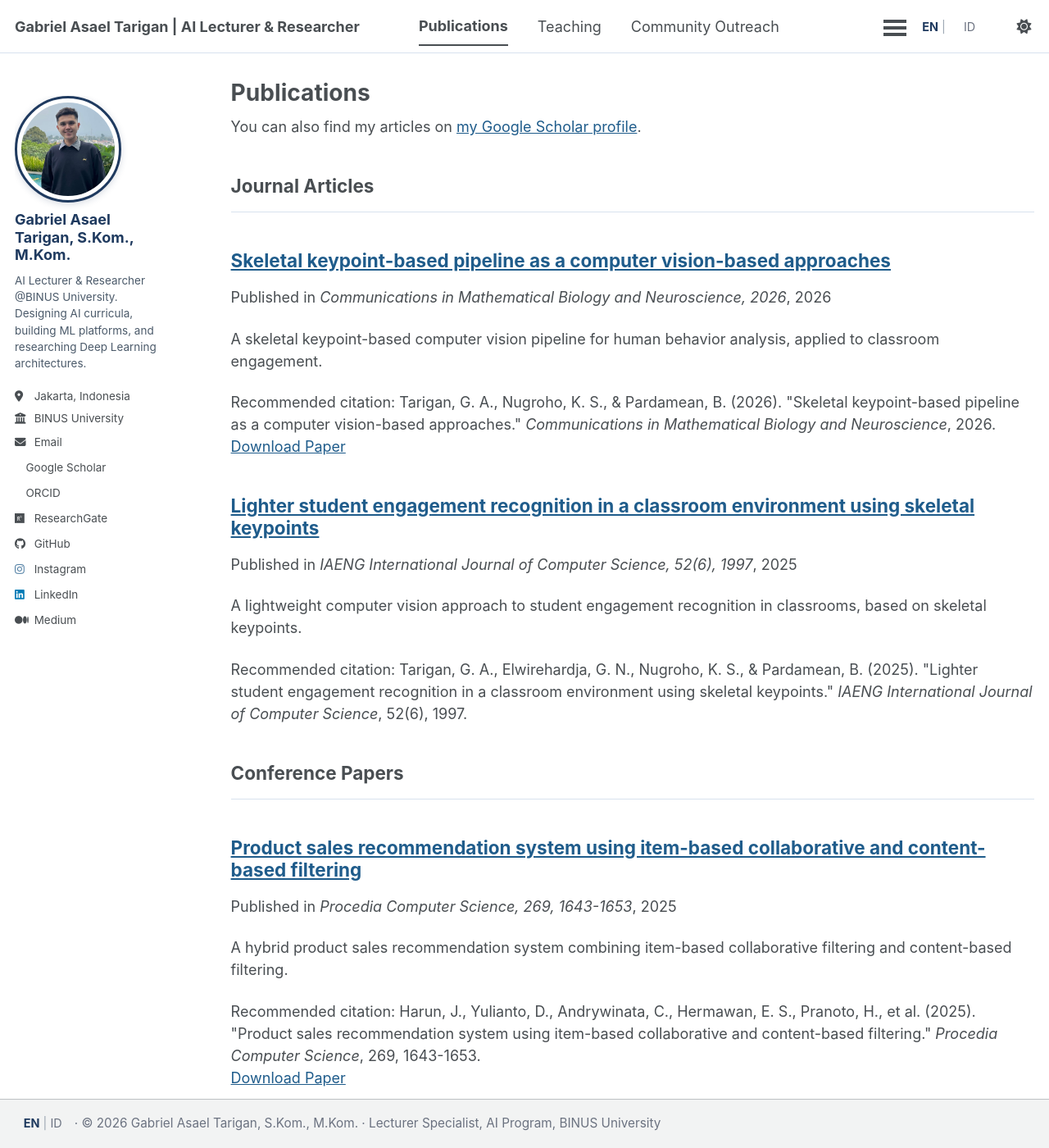
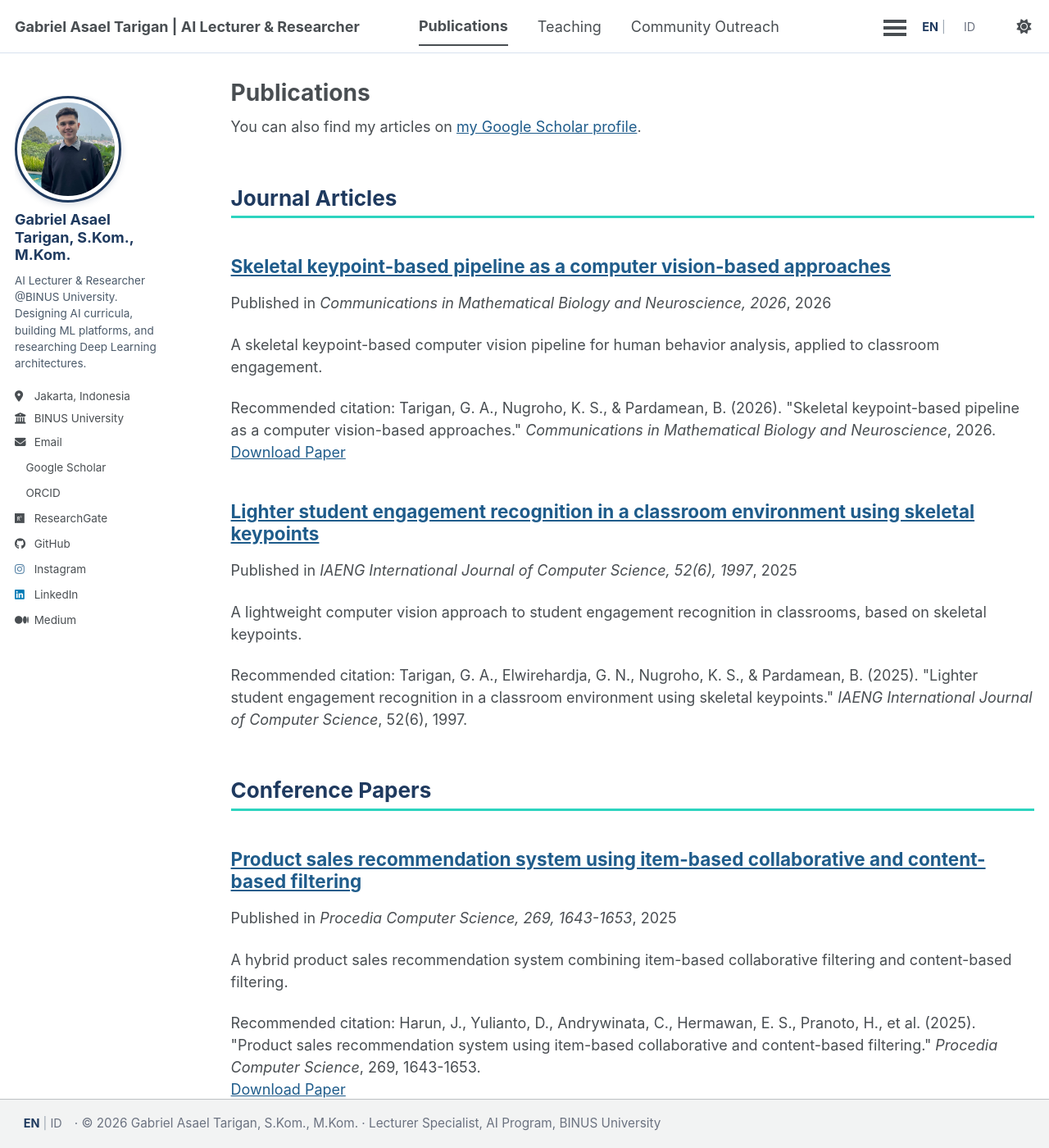
Before and after one commit to asaeltarigan/asaeltarigan.github.io, a Jekyll site: the page built from _pages/publications.html, in a window 1280 px wide and 1400 px high. Shown: the whole window at 82% size. Built offline with Jekyll 4.4.1, drawn with Linux system fonts in a browser that asks for light colours; a style sheet for code colours, icons or effects is not loaded.

Commit message:
Add cyan divider to publication category headings

```diff
--- a/_includes/head.html
+++ b/_includes/head.html
@@ -71,4 +71,4 @@
 
 <!-- For all browsers -->
 <link rel="stylesheet" href="{{ base_path }}/assets/css/main.css">
-<link rel="stylesheet" href="{{ base_path }}/assets/css/custom.css?v=19">
+<link rel="stylesheet" href="{{ base_path }}/assets/css/custom.css?v=20">
--- a/_pages/publications.html
+++ b/_pages/publications.html
@@ -20,7 +20,7 @@ author_profile: true
         {% continue %}
       {% endif %}
       {% unless title_shown %}
-        <h2>{{ category[1].title }}</h2><hr />
+        <h2 class="publication-section">{{ category[1].title }}</h2>
         {% assign title_shown = true %}
       {% endunless %}
       {% include archive-single.html %}
--- a/assets/css/custom.css
+++ b/assets/css/custom.css
@@ -223,6 +223,17 @@ html[data-theme="dark"] .sidebar-scroll-hint {
 html[data-theme="dark"] .teaching-section { color: #e2e8f0; }
 html[data-theme="dark"] .teaching-section-note { color: #94a3b8; }
 
+/* Publications page category headings (Journal vs Conference dividers) */
+.publication-section {
+  font-size: 1.45em;
+  font-weight: 700;
+  color: #1f3a5f;
+  border-bottom: 3px solid #2dd4bf;
+  padding-bottom: 0.25em;
+  margin-top: 2.2em;
+}
+html[data-theme="dark"] .publication-section { color: #e2e8f0; }
+
 /* Other courses taught list */
 .teaching-subsection {
   font-size: 1.1em;
```
